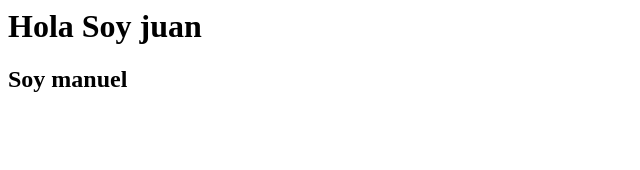
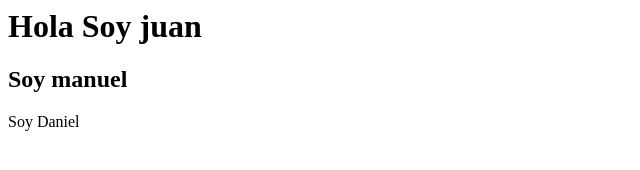
Before and after one commit to juanmas27/Dani_Manu_Juan, a plain HTML site: page index.html in a window 1280 px wide. Shown: the full height of the page, 0-640 px from the left. Drawn offline with Linux system fonts and the light colour scheme.

Commit message:
El commit de dani

```diff
--- a/index.html
+++ b/index.html
@@ -1,2 +1,3 @@
 <h1>Hola Soy juan</h1>
 <h2>Soy manuel</h2>
+<p>Soy Daniel</p>
```
